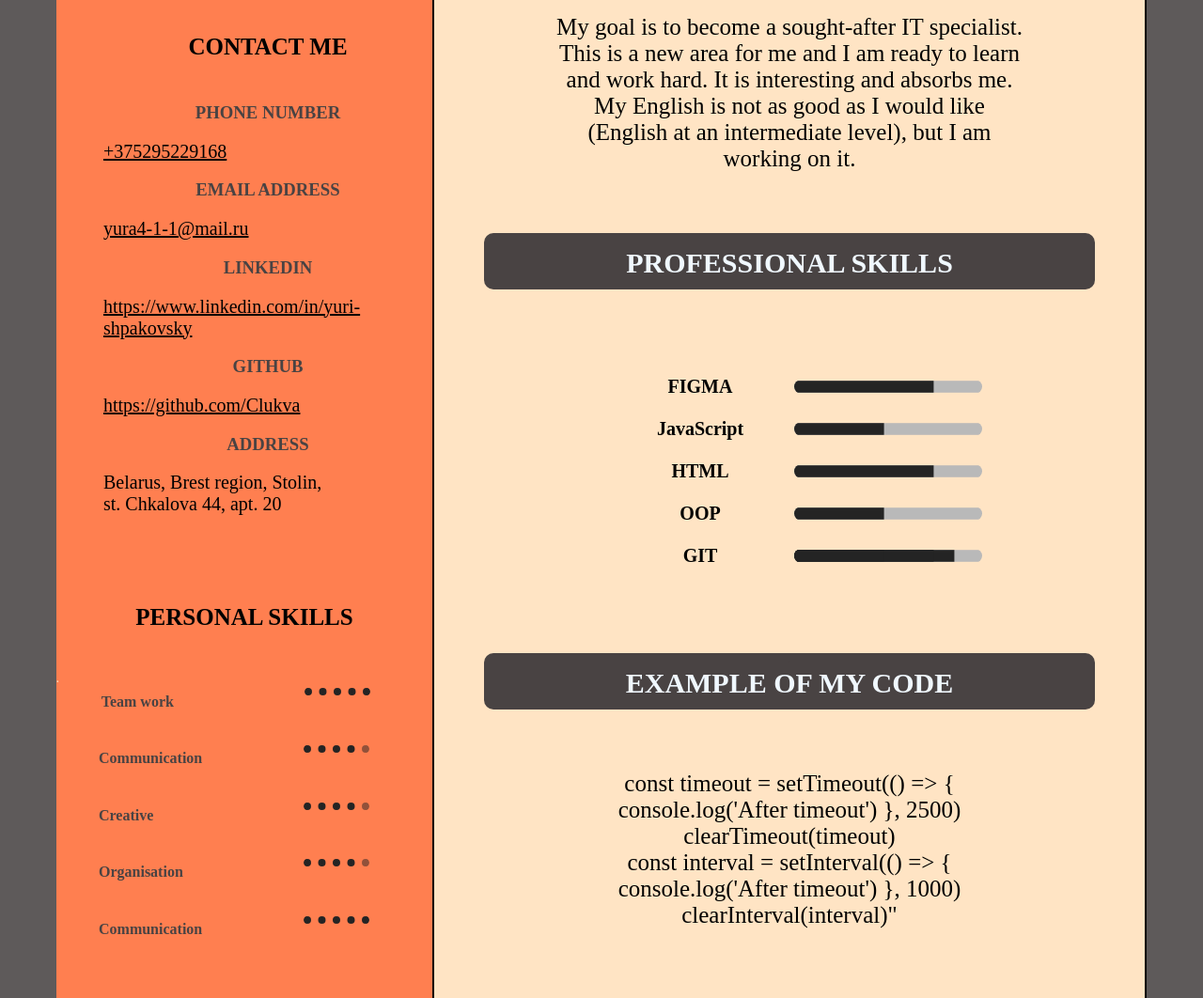
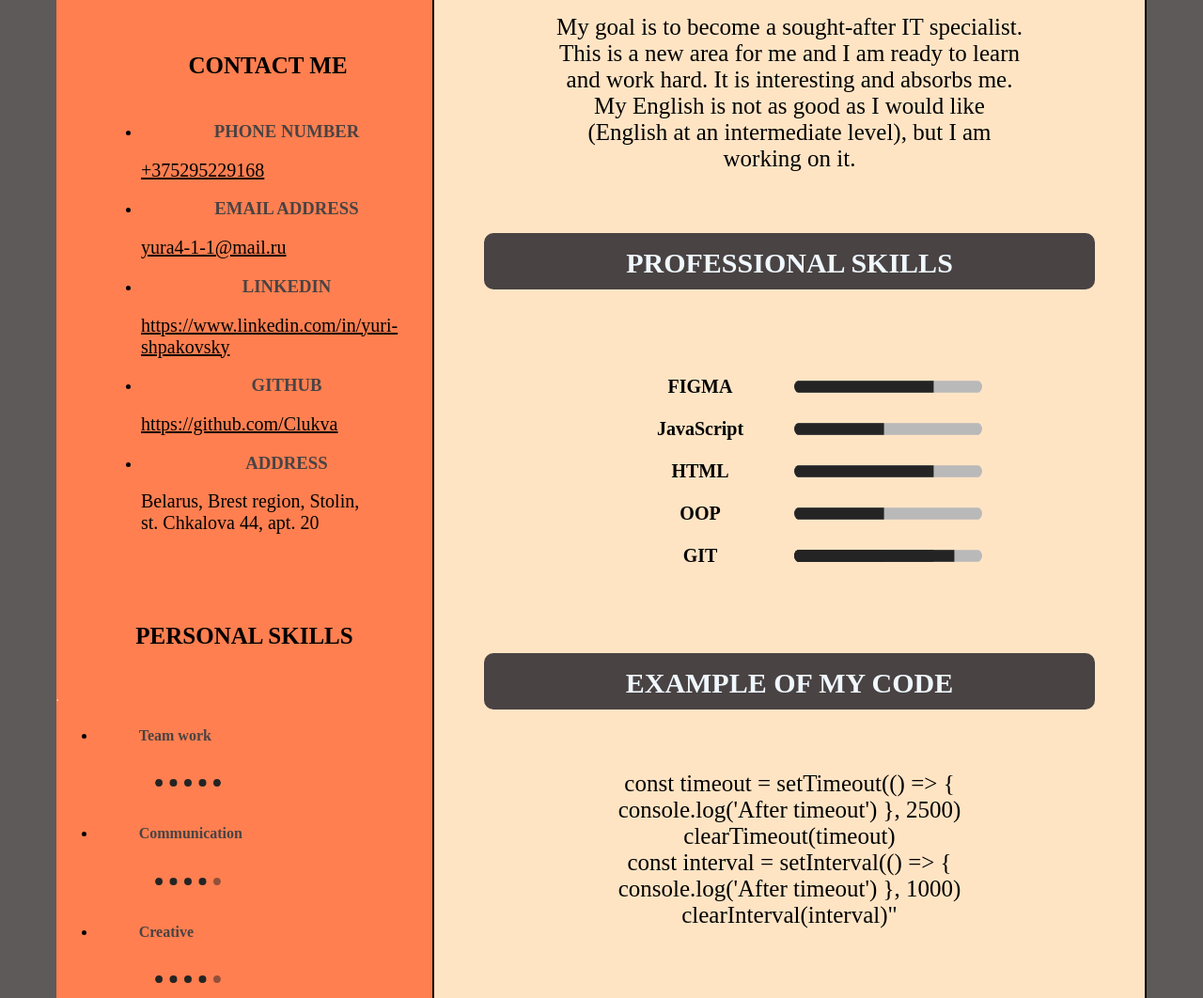
Before and after one commit to Clukva/rsschool-cv, a plain HTML site: page index.html in a window 1280 px wide. Shown: the part 590-1652 px from the top of the page at 94% size. Drawn offline with Linux system fonts and the light colour scheme.

Commit message:
fix: fixed index.html

```diff
--- a/index.html
+++ b/index.html
@@ -4,15 +4,15 @@
     <meta charset="UTF-8" />
     <meta http-equiv="X-UA-Compatible" content="IE=edge" />
     <meta name="viewport" content="width=device-width, initial-scale=1.0" />
-    <link rel="stylesheet" href="style.css" />
+    <link rel="stylesheet" href="/style.css" />
     <title>CV YURI SHPAKOVSKY</title>
   </head>
   <body>
     <!--     sectionLeft -->
-    <section class="sectionLeft">
+    <aside class="sectionLeft">
       <!-- header -->
       <header>
-        <img src="Images/DSC_0915.jpg" alt="Error loading" />
+        <figure><img src="Images/DSC_0915.jpg" alt="Error loading" /></figure>
       </header>
       <h1>YURI SHPAKOVSKY</h1>
       <!-- Contacts -->
@@ -20,41 +20,65 @@
         <h3>FRONTEND DEVELOPER</h3>
         <section class="Contacts">
           <h2>CONTACT ME</h2>
+          <ul>
+            <li>
               <h3>PHONE NUMBER</h3>
               <a href="tel:+375295229168">+375295229168</a>
+            </li>
+            <li>
               <h3>EMAIL ADDRESS</h3>
               <a href="mailto:yura4-1-1@mail.ru">yura4-1-1@mail.ru</a>
+            </li>
+            <li>
               <h3>LINKEDIN</h3>
               <a href="https://www.linkedin.com/in/yuri-shpakovsky-b18709217/"
                 >https://www.linkedin.com/in/yuri-shpakovsky</a
               >
+            </li>
+            <li>
               <h3>GITHUB</h3>
               <a href="https://github.com/Clukva">https://github.com/Clukva</a>
+            </li>
+            <li>
               <h3>ADDRESS</h3>
               <p class="addres">
                 Belarus, Brest region, Stolin,<br />
                 st. Chkalova 44, apt. 20
               </p>
+            </li>
+          </ul>
         </section>
         <!-- PERSONAL SKILLS -->
         <section class="Skills">
           <h2>PERSONAL SKILLS</h2>
           <article class="personalSkills">
             <h6>.</h6>
+            <ul>
+              <li class="perSkills">
                 <section class="load"><h4>Team work</h4></section>
                 <img class="loading" src="Images/Frame31.svg" alt="error" />
+              </li>
+              <li class="perSkills">
                 <section class="load"><h4>Communication</h4></section>
                 <img class="loading" src="Images/Frame311.svg" alt="error" />
+              </li>
+              <li class="perSkills">
                 <section class="load"><h4>Creative</h4></section>
                 <img class="loading" src="Images/Frame311.svg" alt="error" />
+              </li>
+              <li class="perSkills">
                 <section class="load"><h4>Organisation</h4></section>
                 <img class="loading" src="Images/Frame311.svg" alt="error" />
+              </li>
+              <li class="perSkills">
                 <section class="load"><h4>Communication</h4></section>
                 <img class="loading" src="Images/Frame31.svg" alt="error" />
+              </li>
+            </ul>
           </article>
         </section>
       </section>
-    </section>
+    </aside>
     <!-- sectionRight -->
     <!-- ABOUT MYSELF -->
     <section class="sectionRight">
```
Lines whose indentation alone changed are shown as unchanged.
